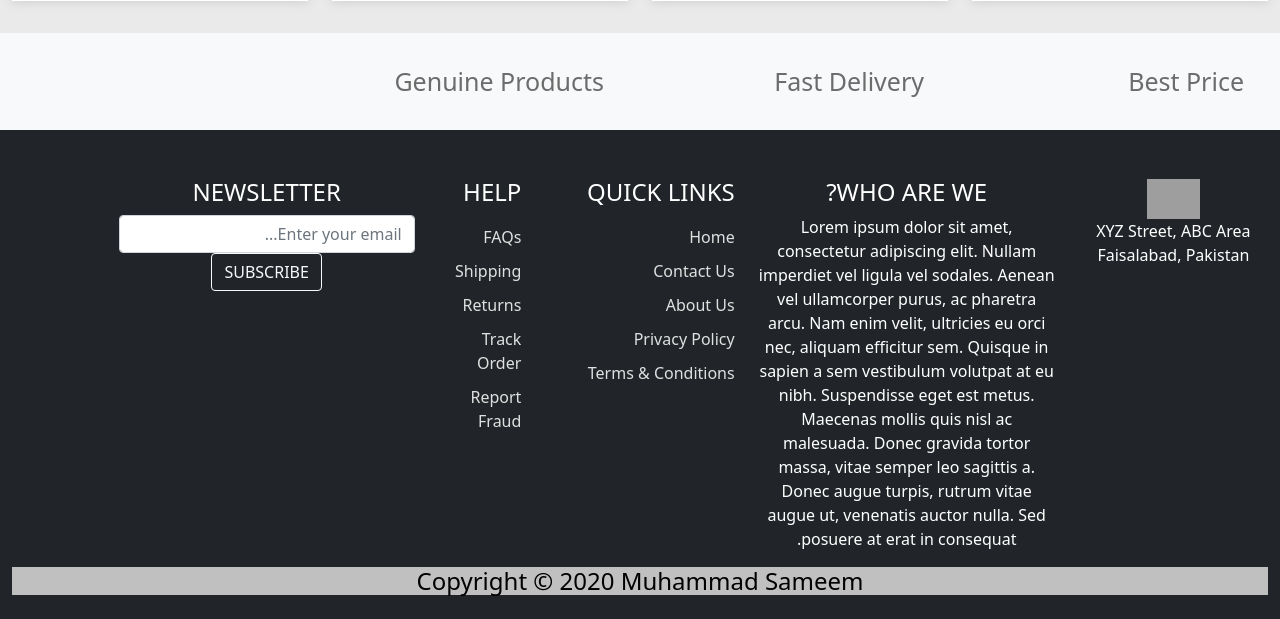
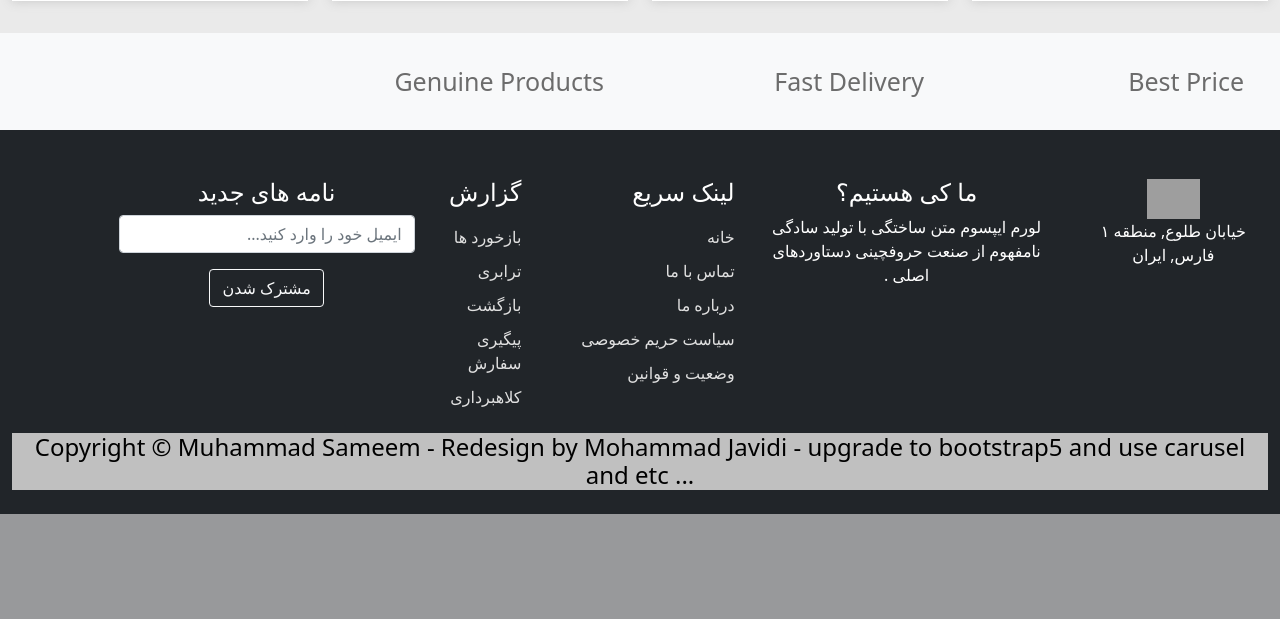
Before and after one commit to jvdi/online-store, a Django app: page / in a window 1280 px wide. Shown: the part 2396-3015 px from the top of the page. After the commit the page ends 2910 px from the top, so only its background shows below. Run offline with Django 3.2, Linux system fonts and the light colour scheme; data that the repository does not hold is empty; some libraries are stand-ins or nearby versions; grey boxes are pictures that could not be loaded.

Commit message:
Upgrade -> bt5 - and - translate to persian and rtl , footer

```diff
--- a/shop/templates/shop/partials/footer.html
+++ b/shop/templates/shop/partials/footer.html
@@ -4,7 +4,7 @@
 <footer class="row">
     <div class="col-12 bg-dark text-white pb-3 pt-5">
         <div class="row">
-            <div class="col-lg-2 col-sm-4 text-center text-sm-left mb-sm-0 mb-3">
+            <div class="col-lg-2 col-sm-4 text-center text-sm-right mb-sm-0 mb-3">
                 <div class="row">
                     <div class="col-12">
                         <div class="footer-logo">
@@ -14,8 +14,8 @@
                     <br>
                     <div class="col-12">
                         <address>
-                            XYZ Street, ABC Area<br>
-                            Faisalabad, Pakistan
+                            خیابان طلوع, منطقه ۱<br>
+                            فارس, ایران
                         </address>
                     </div>
                     <div class="col-12">
@@ -30,34 +30,34 @@
             <div class="col-lg-3 col-sm-8 text-center text-sm-left mb-sm-0 mb-3">
                 <div class="row">
                     <div class="col-12 text-uppercase">
-                        <h4>Who are we?</h4>
+                        <h4>ما کی هستیم؟</h4>
                     </div>
                     <div class="col-12 text-justify">
-                        <p>Lorem ipsum dolor sit amet, consectetur adipiscing elit. Nullam imperdiet vel ligula vel sodales. Aenean vel ullamcorper purus, ac pharetra arcu. Nam enim velit, ultricies eu orci nec, aliquam efficitur sem. Quisque in sapien a sem vestibulum volutpat at eu nibh. Suspendisse eget est metus. Maecenas mollis quis nisl ac malesuada. Donec gravida tortor massa, vitae semper leo sagittis a. Donec augue turpis, rutrum vitae augue ut, venenatis auctor nulla. Sed posuere at erat in consequat.</p>
+                        <p>لورم ایپسوم متن ساختگی با تولید سادگی نامفهوم از صنعت حروفچینی دستاوردهای اصلی .</p>
                     </div>
                 </div>
             </div>
             <div class="col-lg-2 col-sm-3 col-5 ml-lg-auto ml-sm-0 ml-auto mb-sm-0 mb-3">
                 <div class="row">
                     <div class="col-12 text-uppercase">
-                        <h4>Quick Links</h4>
+                        <h4>لینک سریع</h4>
                     </div>
                     <div class="col-12">
                         <ul class="footer-nav">
                             <li>
-                                <a href="#">Home</a>
+                                <a href="#">خانه</a>
                             </li>
                             <li>
-                                <a href="#">Contact Us</a>
+                                <a href="#">تماس با ما</a>
                             </li>
                             <li>
-                                <a href="./about.html">About Us</a>
+                                <a href="./about.html">درباره ما</a>
                             </li>
                             <li>
-                                <a href="#">Privacy Policy</a>
+                                <a href="#">سیاست حریم خصوصی</a>
                             </li>
                             <li>
-                                <a href="#">Terms & Conditions</a>
+                                <a href="#">وضعیت و قوانین</a>
                             </li>
                         </ul>
                     </div>
@@ -66,25 +66,26 @@
             <div class="col-lg-1 col-sm-2 col-4 mr-auto mb-sm-0 mb-3">
                 <div class="row">
                     <div class="col-12 text-uppercase text-underline">
-                        <h4>Help</h4>
+                        <h4>گزارش</h4>
                     </div>
                     <div class="col-12">
                         <ul class="footer-nav">
                             <li>
-                                <a href="#">FAQs</a>
+                                <a href="#">بازخورد ها</a>
                             </li>
                             <li>
-                                <a href="#">Shipping</a>
+                                <a href="#">ترابری</a>
                             </li>
                             <li>
-                                <a href="#">Returns</a>
+                                <a href="#">بازگشت</a>
                             </li>
                             <li>
-                                <a href="#">Track Order</a>
+                                <a href="#">پیگیری سفارش</a>
                             </li>
                             <li>
-                                <a href="#">Report Fraud</a>
+                                <a href="#">کلاهبرداری</a>
                             </li>
+                            <br />
                         </ul>
                     </div>
                 </div>
@@ -92,22 +93,22 @@
             <div class="col-lg-3 col-sm-6 text-center text-sm-left">
                 <div class="row">
                     <div class="col-12 text-uppercase">
-                        <h4>Newsletter</h4>
+                        <h4>نامه های جدید</h4>
                     </div>
                     <div class="col-12">
                         <form action="#">
                             <div class="form-group">
-                                <input type="text" class="form-control" placeholder="Enter your email..." required>
+                                <input type="text" class="form-control" placeholder="ایمیل خود را وارد کنید..." required>
                             </div>
-                            <div class="form-group">
-                                <button class="btn btn-outline-light text-uppercase">Subscribe</button>
+                            <div class="form-group p-3">
+                                <button class="btn btn-outline-light text-uppercase">مشترک شدن</button>
                             </div>
                         </form>
                     </div>
                 </div>
             </div>
-            <div class="col-md-12 text-center">
-                <h4 style="background-color: #c0c0c0; color:black;">Copyright &copy; 2020 Muhammad Sameem</h4>
+            <div dir="ltr" class="col-md-12 text-center">
+                <h4 style="background-color: #c0c0c0; color:black;">Copyright &copy; Muhammad Sameem - Redesign by Mohammad Javidi - upgrade to bootstrap5 and use carusel and etc ...</h4>
             </div>
         </div>
     </div>
```
